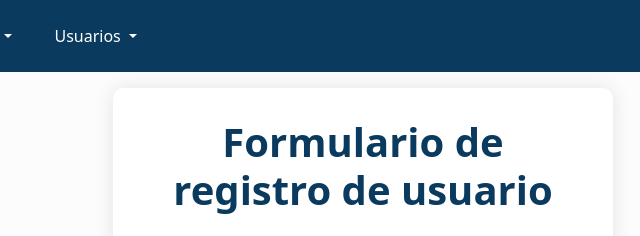
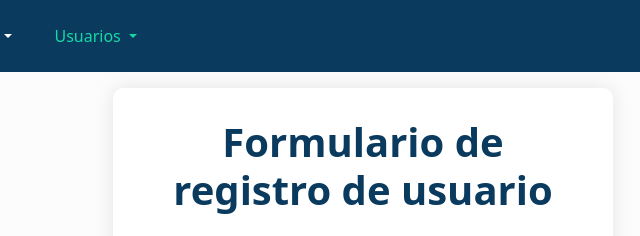
Before and after one commit to shernandezr-u/Proyecto_Hellen_Keller-Silvia_Hernandez, a plain HTML site: page front-end/usuario-registrar.html in a window 1280 px wide. Shown: the top 236 px of the page, 277-917 px from the left. Drawn offline with nearby package versions, Linux system fonts and the light colour scheme; some packages are replaced by stand-ins of ours; a script that the page names is missing.

Commit message:
[fixed]: Agrega marcado current page a dropdowns

```diff
--- a/front-end/css/navbar.css
+++ b/front-end/css/navbar.css
@@ -38,14 +38,15 @@
     color: var(--turquesa);
 }
 
+
+.nav-link .bi-bell {
+  font-size: 1.2rem; /* o 24px si prefieres píxeles */
+}
+
 .dropdown {
     display: flex;
     align-items: center;
     justify-content: center;
-}
-
-.nav-link .bi-bell {
-  font-size: 1.2rem; /* o 24px si prefieres píxeles */
 }
 
 .dropdown img {
@@ -64,7 +65,7 @@
   color: var(--azul);
 }
 
-.dropdown-item:active {
+.dropdown-item.active {
   background-color: var(--azul);
   color: #fff;
 }
--- a/front-end/js/load-navbar-admin.js
+++ b/front-end/js/load-navbar-admin.js
@@ -5,14 +5,29 @@ document.addEventListener('DOMContentLoaded', function() {
         .then(data => {
             document.getElementById('navbar-container-admin').innerHTML = data;
 
-            // Después de cargar la navbar, resaltar la página activa
-            const currentPage = window.location.pathname.split('/').pop() || 'index.html';
-            const navLinks = document.querySelectorAll('.navbar-nav .nav-link');
+            // Obtener ruta actual completa (sin dominio)
+            const currentPath = window.location.pathname;
 
-            navLinks.forEach(link => {
-                link.classList.remove('active');
-                if (link.getAttribute('href') === currentPage) {
+            // Selecciona todos los enlaces del navbar, incluyendo dropdowns
+            const allLinks = document.querySelectorAll('.navbar a');
+
+            allLinks.forEach(link => {
+                const href = link.getAttribute('href');
+
+                if (!href || href === "#") return;
+
+                // Comparación con ruta completa
+                if (currentPath.endsWith(href) || currentPath === href) {
+
+                    // Marcar activo el hijo
                     link.classList.add('active');
+
+                    // Si es dropdown-item → marcar padre también
+                    const parentDropdown = link.closest('.dropdown');
+                    if (parentDropdown) {
+                        const parentLink = parentDropdown.querySelector('.nav-link');
+                        if (parentLink) parentLink.classList.add('active');
+                    }
                 }
             });
         })
```
